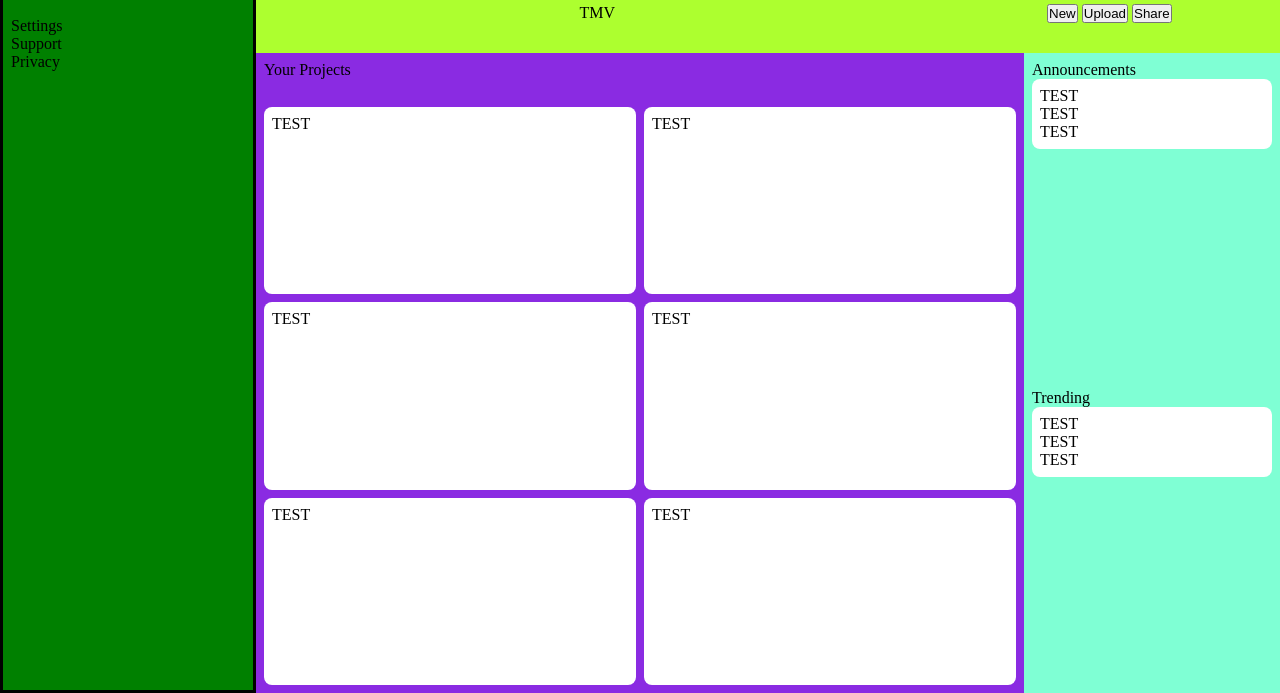
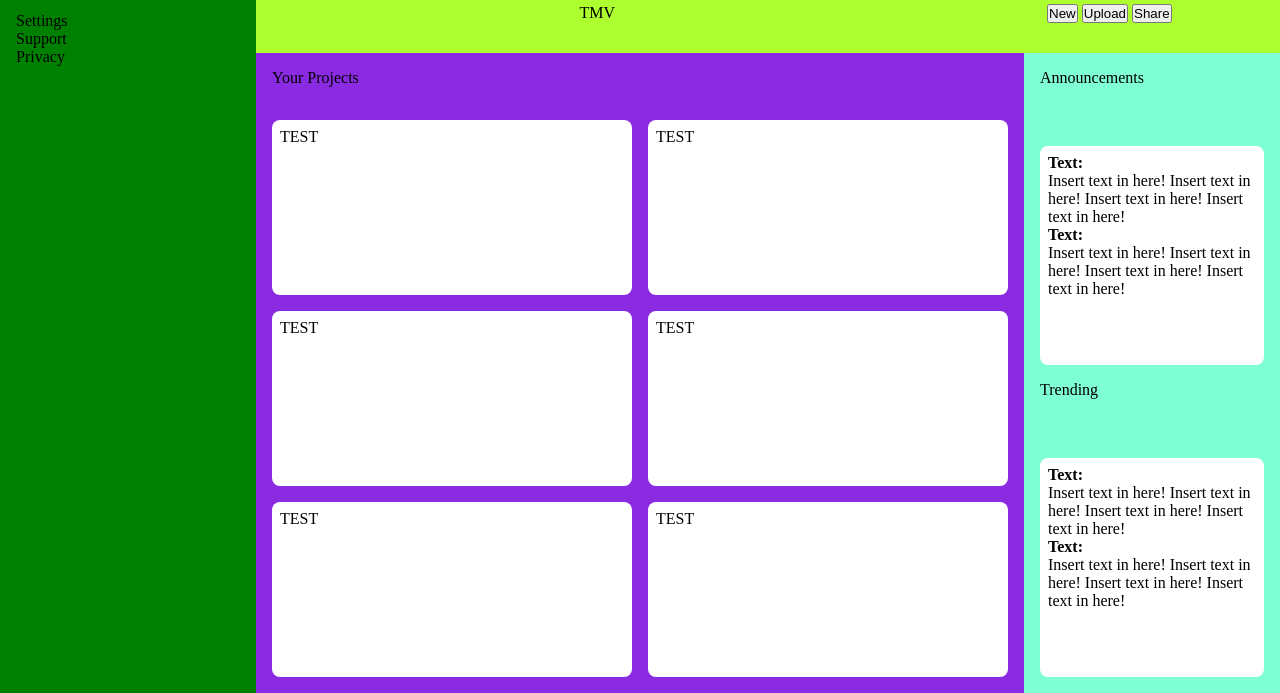
Before and after one commit to LowRez129/admin-dashboard, a plain HTML site: page index.html in a window 1280 px wide. Shown: the part 107-800 px from the top of the page. Drawn offline with Linux system fonts and the light colour scheme.

Commit message:
Edit [index.html, styles.css]

```diff
--- a/index.html
+++ b/index.html
@@ -9,7 +9,7 @@
 <body>
     <div id="sidebar">
         <div>
-            <h1># Dashboard</h1>
+            <h2># Dashboard</h2>
         </div>
         <div>
             <div>Home</div>
@@ -49,22 +49,43 @@
         </div>
 
         <div class="side-container">
-            <div>
+            <div class="announcements-container">
                 <div>Announcements</div>
                 <div class="container-1">
-                    <div>TEST</div>
-                    <div>TEST</div>
-                    <div>TEST</div>
+                    <div>
+                        <h4>Text:</h4>
+                        <p>
+                            Insert text in here! Insert text in here!
+                            Insert text in here! Insert text in here!
+                        </p>
+                    </div>
+                    <div>
+                        <h4>Text:</h4>
+                        <p>
+                            Insert text in here! Insert text in here!
+                            Insert text in here! Insert text in here!
+                        </p>
+                    </div>
                 </div>
             </div>
 
-            <div>
+            <div class="trending-container">
                 <div>Trending</div>
                 <div class="container-2">
-                    <div>TEST</div>
-                    <div>TEST</div>
-                    <div>TEST</div>
-                </div>
+                    <div>
+                        <h4>Text:</h4>
+                        <p>
+                            Insert text in here! Insert text in here!
+                            Insert text in here! Insert text in here!
+                        </p>
+                    </div>
+                    <div>
+                        <h4>Text:</h4>
+                        <p>
+                            Insert text in here! Insert text in here!
+                            Insert text in here! Insert text in here!
+                        </p>
+                    </div>
             </div>
         </div>
     </div>
--- a/styles.css
+++ b/styles.css
@@ -21,8 +21,7 @@ body {
     grid-area: sidebar;
     background-color: green;
     gap: 20px;
-    padding: 8px;
-    border: solid;
+    padding: 16px;
 }
 
 #topbar {
@@ -52,8 +51,8 @@ body {
     grid-template-columns: repeat(2, 1fr);
     grid-template-rows: 1fr repeat(3, 5fr);
     background-color: blueviolet;
-    gap: 8px;
-    padding: 8px;
+    gap: 16px;
+    padding: 16px;
 }
 
 .card-container > .card {
@@ -64,13 +63,19 @@ body {
 
 .side-container {
     display: grid;
+    grid-template-rows: repeat(2, 1fr);
     background-color: aquamarine;
-    padding: 8px;
-    gap: 32px;
+    padding: 16px;
+    gap: 16px;
 }
 
-.side-container > div > .container-1,
-.side-container > div > .container-2 {
+.side-container > .announcements-container,
+.side-container > .trending-container {
+    display: grid;
+}
+
+.side-container > div >.container-1,
+.side-container > div >.container-2 {
     background-color: white;
     border-radius: 8px;
     padding: 8px;
```
